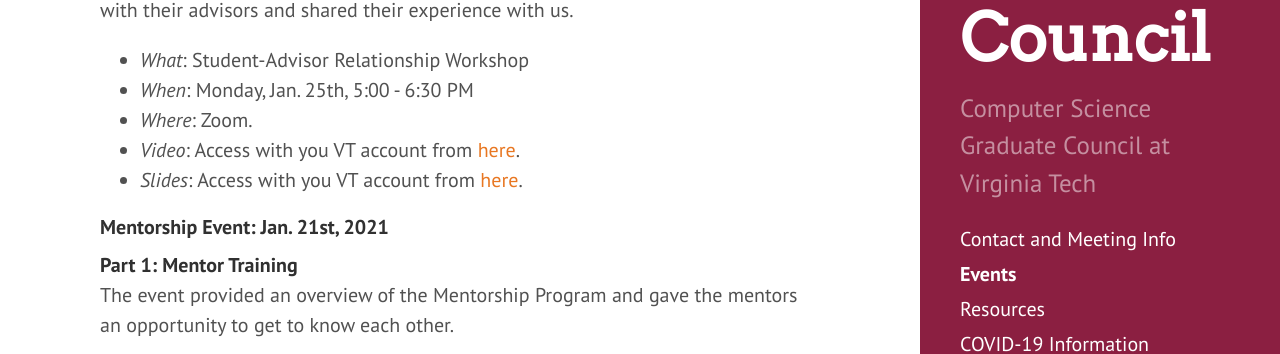
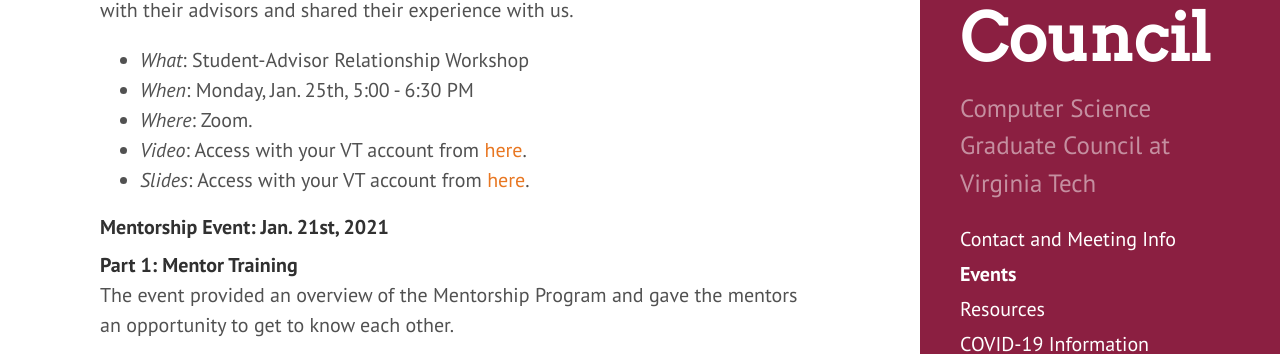
Before and after one commit to CSGraduateCouncil-VirginiaTech/csgc-website, a Jekyll site: the page built from events.md, in a window 1280 px wide and 900 px high, scrolled down 885 px. Shown: the part 123-477 px from the top of the window. Built offline with Jekyll 4.4.1, drawn with Linux system fonts in a browser that asks for light colours.

Commit message:
Update events.md
youR

```diff
--- a/events.md
+++ b/events.md
@@ -31,8 +31,8 @@ In this workshop, we discussed how to create and nurture a healthy relationship
 - *What*: Student-Advisor Relationship Workshop
 - *When*: Monday, Jan. 25th, 5:00 - 6:30 PM
 - *Where*: Zoom.
-- *Video*: Access with you VT account from [here](https://drive.google.com/file/d/1SF7MJm-ift1Yy9vKIeL1Bp7C5xASBWDJ/view?usp=sharing).
-- *Slides*: Access with you VT account from [here](https://drive.google.com/file/d/1L1Nudc3Uu3npVKqwud8AfNduQjH8bIWG/view?usp=sharing).
+- *Video*: Access with your VT account from [here](https://drive.google.com/file/d/1SF7MJm-ift1Yy9vKIeL1Bp7C5xASBWDJ/view?usp=sharing).
+- *Slides*: Access with your VT account from [here](https://drive.google.com/file/d/1L1Nudc3Uu3npVKqwud8AfNduQjH8bIWG/view?usp=sharing).
 
 #### Mentorship Event: Jan. 21st, 2021
 **Part 1: Mentor Training**
```
